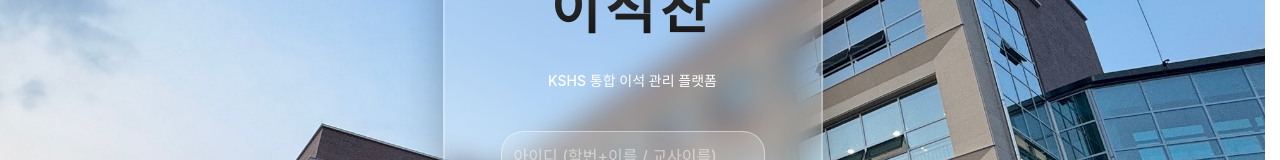
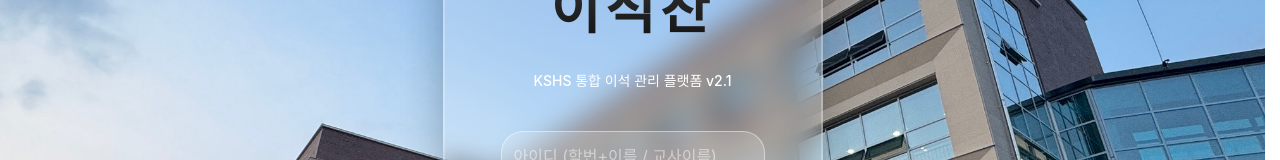
Before and after one commit to cganidormi/e-seokchan, a Next.js app: page /login in a window 1280 px wide. Shown: the part 231-391 px from the top of the page. Built offline with nearby package versions, Linux system fonts and the light colour scheme; no server answers; the database is empty; a web font is replaced by a local one.

Commit message:
chore: update login page version to v2.1 for deployment test

```diff
--- a/app/login/page.tsx
+++ b/app/login/page.tsx
@@ -160,7 +160,7 @@ export default function LoginPage() {
             fontWeight: "500",
           }}
         >
-          KSHS 통합 이석 관리 플랫폼
+          KSHS 통합 이석 관리 플랫폼 v2.1
         </p>
 
         <form onSubmit={handleLogin}>
```
